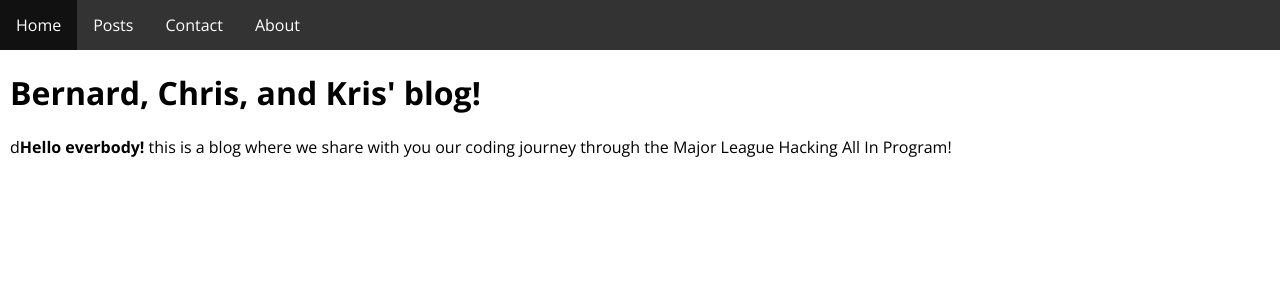
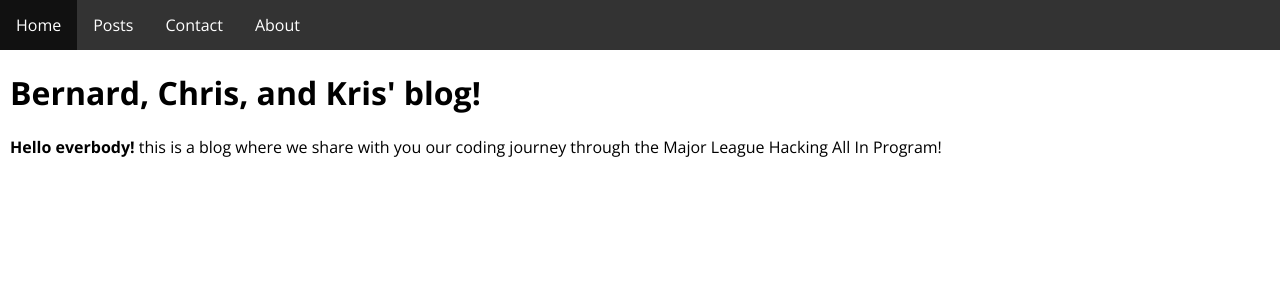
Before and after one commit to MLH-Fellowship/all-in-project, a Jekyll site: the page built from index.html, in a window 1280 px wide. Shown: the top 300 px of the page. Built offline with Jekyll 4.4.1, drawn with Linux system fonts in a browser that asks for light colours.

Commit message:
deleted error in paragraph

```diff
--- a/_layouts/home.html
+++ b/_layouts/home.html
@@ -5,6 +5,6 @@ layout: default
 <h1>
     Bernard, Chris, and Kris' blog!
 </h1>
-<p>d<b>Hello everbody!</b> this is a blog where we share with you our coding journey through the Major League Hacking All In Program!</p>
+<p><b>Hello everbody!</b> this is a blog where we share with you our coding journey through the Major League Hacking All In Program!</p>
 
 {{ content }}
```
